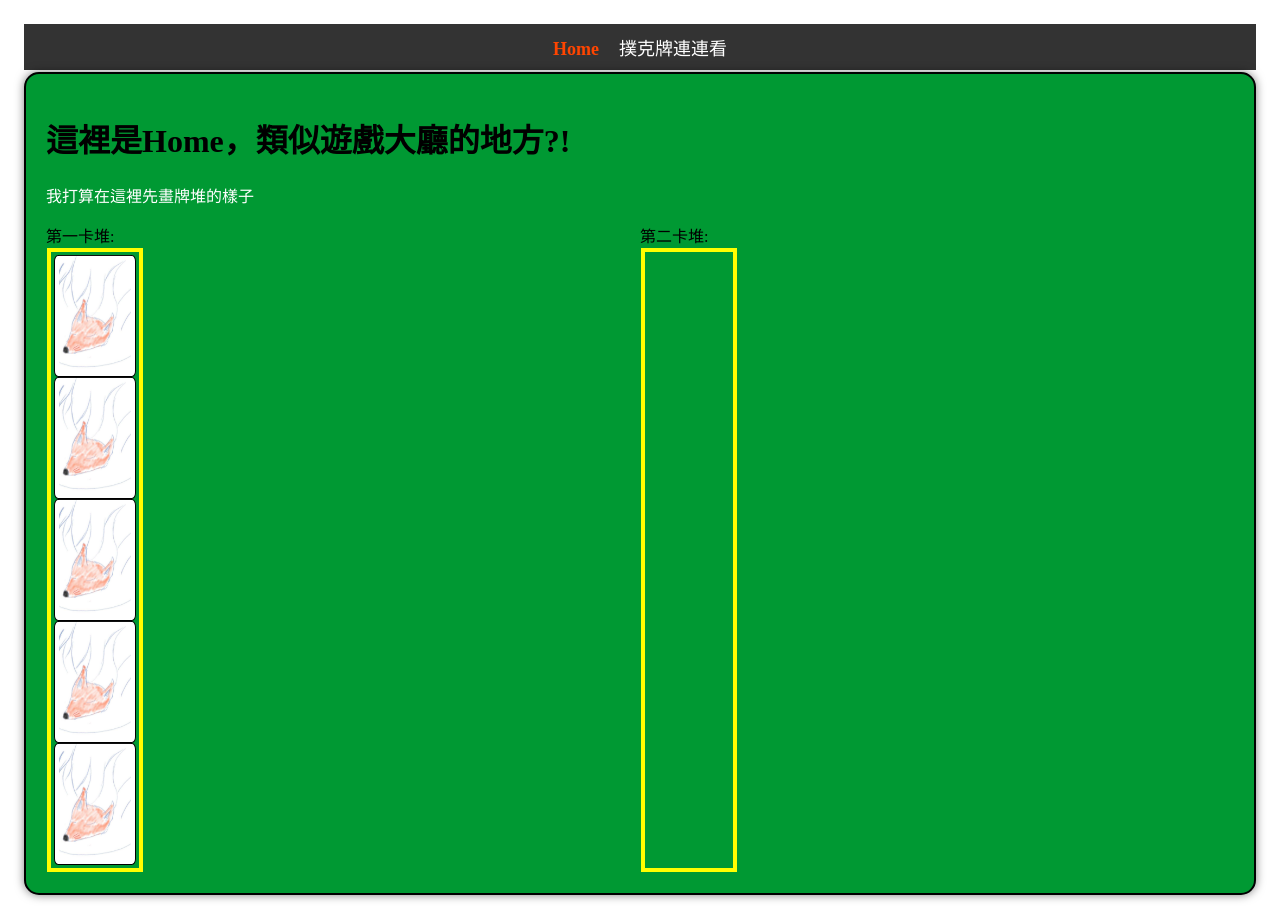
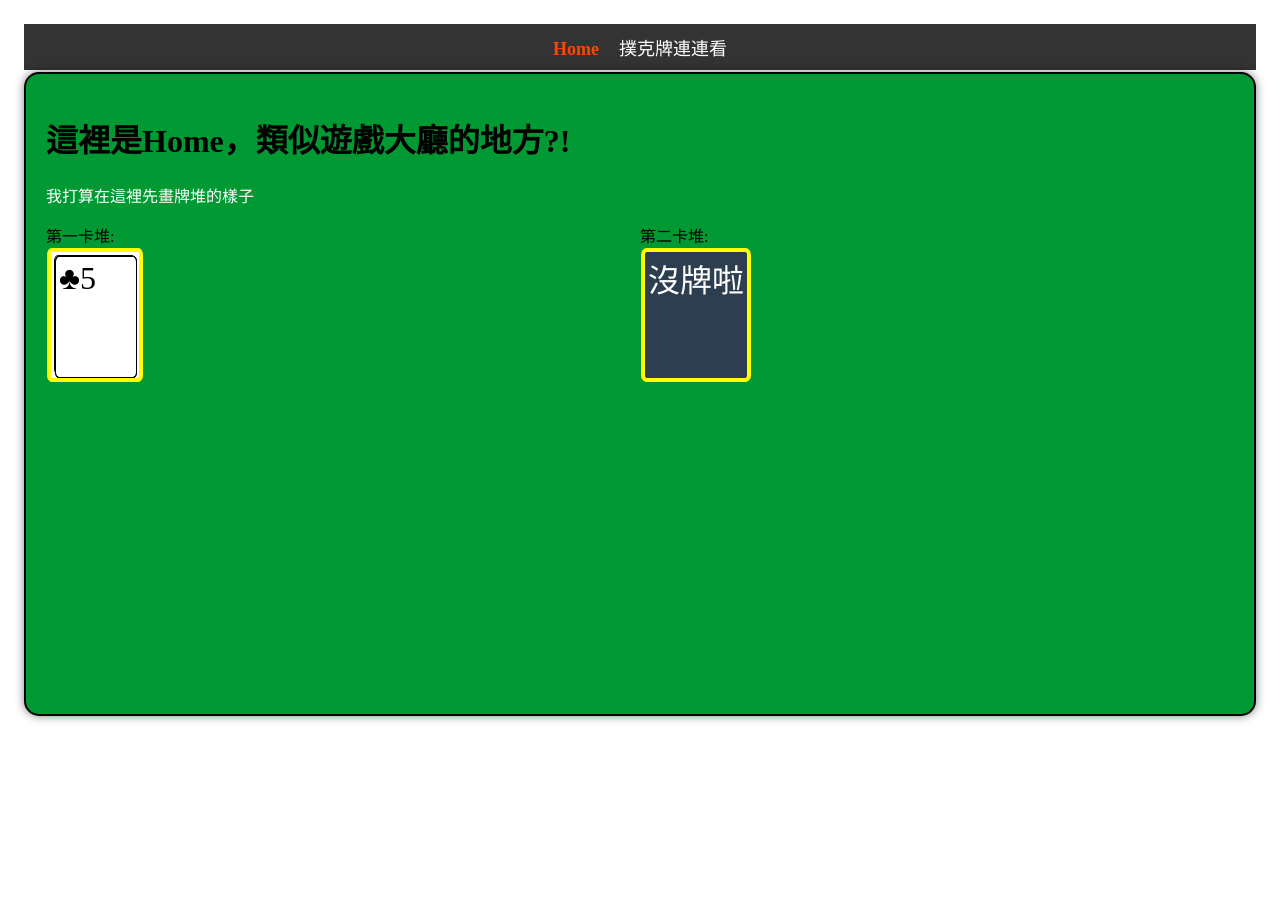
Before and after one commit to kabuto412rock/ithelp-pokergame, a Vue app: page / in a window 1280 px wide. After the commit the page ends 800 px from the top, so only its background shows below. Built offline with nearby package versions, Linux system fonts and the light colour scheme.

Commit message:
將CardBox.vue的cardData改為props，並在HomeView.vue中傳入資料

```diff
--- a/src/components/CardBox.vue
+++ b/src/components/CardBox.vue
@@ -1,10 +1,17 @@
 <script setup>
+import { computed } from 'vue';
+import Card from '../components/Card.vue';
+const { cards } = defineProps(['cards']);
+const isEmpty = computed(() => {
+    return cards.length == 0;
+})
 </script>
 <template >
-    <div class="card-box">
-        <slot>
-            <div class="card" style="visibility: hidden;"></div>
-        </slot>
+    <div class="card card-box" :class="{ 'empty-card-box': isEmpty }">
+        <div v-if="isEmpty">沒牌啦</div>
+        <div v-else class="card">
+            <Card v-for="(card, index) in cards" :key="card.value" :value="card.value" :isOpen="card.isOpen" />
+        </div>
     </div>
 </template>
 <style scoped>
@@ -15,6 +22,11 @@
     margin: 1px;
     display: flex;
     flex-direction: column;
-    -ms-flex-align: center;
+    position: relative;
+}
+
+.empty-card-box {
+    background-color: #2c3e50;
+    color: white;
 }
 </style>
--- a/src/utils/poker-helper.js
+++ b/src/utils/poker-helper.js
@@ -19,22 +19,33 @@ function shuffle(deck) {
     }
     return deck;
 }
-
+/** 產生撲克牌，預設52張
+ * @returns {Card[]} 撲克牌
+ * @param {Number} n - 撲克牌數量
+ * @default 52
+ * @example
+ * geneateDeck(52) // 產生52張撲克牌
+ **/
+function geneateDeck(n=52, isOpen=false) {
+    let deck = [];
+    for (let i = 0; i < n; i++) {
+        deck.push({
+            value: i,
+            isOpen: isOpen,
+            isDone: false
+        });
+    }
+    return deck;
+}
 /** 洗好的撲克牌
  * @returns {Card[]} 洗好的撲克牌
  */
 function geneateShuffleDeck(n=52) {
-    let deck = [];
-    for (let i = 0; i < n; i++) {
-        deck.push({
-            value: i,
-            isOpen: false,
-            isDone: false
-        });
-    }
+    let deck = geneateDeck(n);
     return shuffle(deck);
 }
 
 export {
     geneateShuffleDeck,
+    geneateDeck
 }
--- a/src/views/HomeView.vue
+++ b/src/views/HomeView.vue
@@ -2,21 +2,18 @@
 import { ref } from 'vue';
 import GameBoard from '../components/GameBoard.vue';
 import CardBox from '../components/CardBox.vue';
-import Card from '../components/Card.vue';
-import { geneateShuffleDeck } from "../utils/poker-helper";
-const fstCards = ref(geneateShuffleDeck(5));
+import { geneateDeck } from "../utils/poker-helper";
+const fstCards = ref(geneateDeck(5, true));
 const secondCards = ref([]);
 const moveCardFromAToB = () => {
   const card = fstCards.value.pop();
   if (card === undefined) return;
-  card.isOpen = true;
   secondCards.value.push(card);
 };
 const moveCardFromBToA = () => {
   const card = secondCards.value.pop();
   if (card === undefined) return;
-  card.isOpen = false;
-  fstCards.value.push(card);
+  fstCards.value.push(card); s
 };
 </script>
 <template>
@@ -29,12 +26,8 @@ const moveCardFromBToA = () => {
       <div style="display: grid;  grid-template-columns: 1fr 1fr;">
         <div>第一卡堆: </div>
         <div>第二卡堆: </div>
-        <CardBox @Click="moveCardFromAToB">
-          <Card v-for="card in fstCards" :key="card.id" :value="card.value" :isOpen="card.isOpen" />
-        </CardBox>
-        <CardBox @Click="moveCardFromBToA">
-          <Card v-for="card in secondCards" :key="card.id" :value="card.value" :isOpen="card.isOpen" />
-        </CardBox>
+        <CardBox @Click="moveCardFromAToB" :cards="fstCards"></CardBox>
+        <CardBox @Click="moveCardFromBToA" :cards="secondCards"></CardBox>
       </div>
     </GameBoard>
   </main>
```
